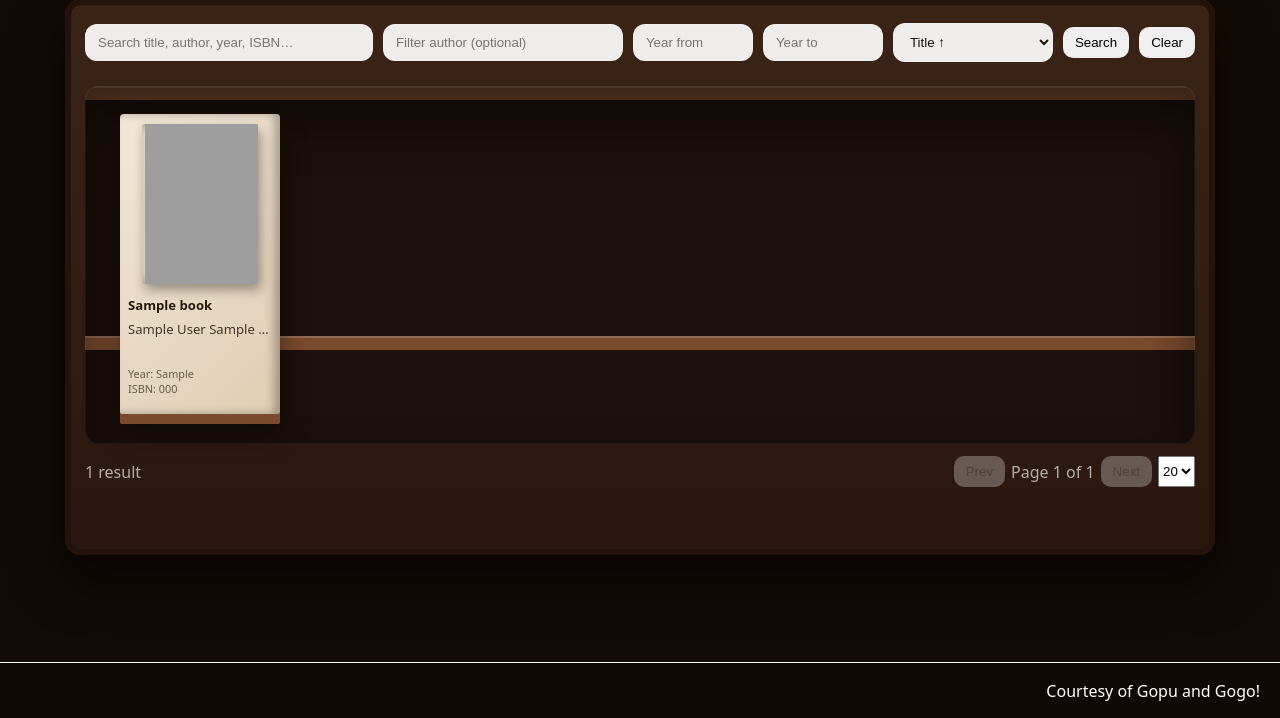
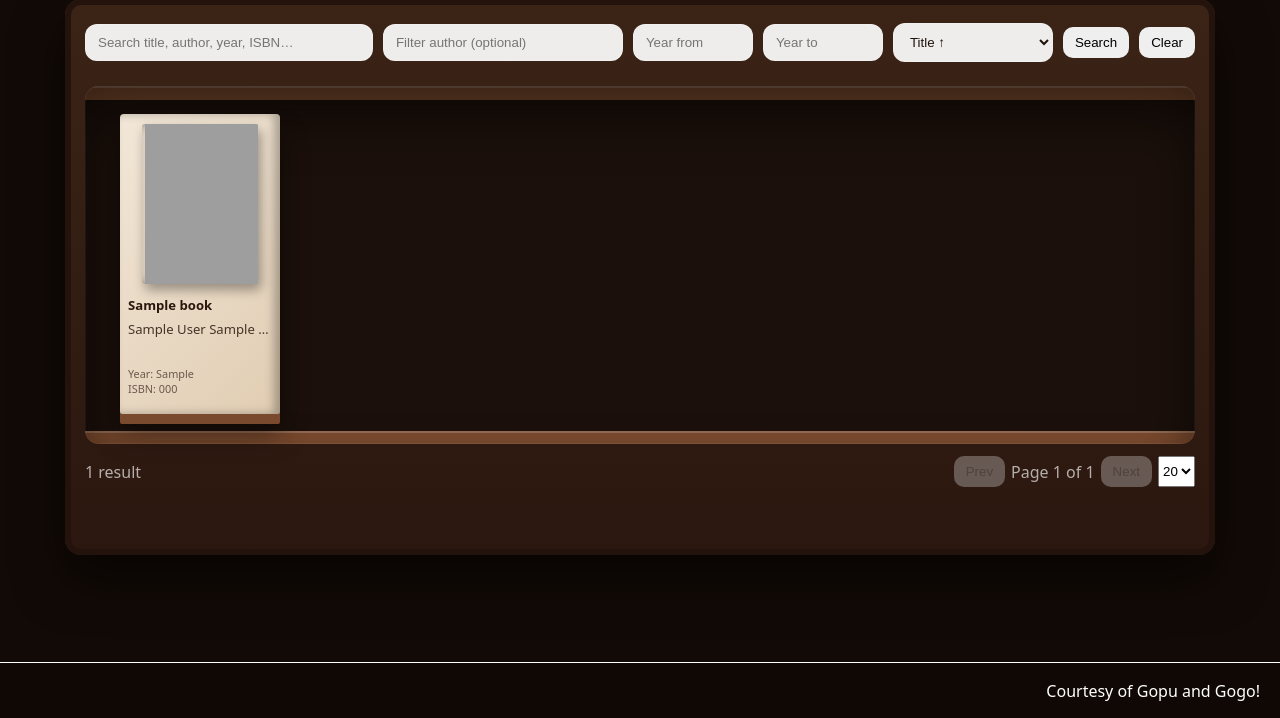
Before and after one commit to nishitjain97/BeeBees_Library, a FastAPI app: page /books in a window 1280 px wide. Shown: the part 82-800 px from the top of the page. Run offline with FastAPI, Linux system fonts and the light colour scheme; tables that the repository leaves empty hold one stand-in row (values such as "Sample post"); some libraries are stand-ins or nearby versions; grey boxes are pictures that could not be loaded.

Commit message:
fix: Orientation of books on the shelf.

```diff
--- a/app/static/style.css
+++ b/app/static/style.css
@@ -139,7 +139,7 @@ button {
   display: grid;
   grid-template-columns: repeat(auto-fill, 160px);
   justify-content: center;
-  gap: 22px 16px;
+  gap: 45px 16px;
   padding: 28px 18px 30px;
   margin-top: 24px;
   border-radius: 14px;
@@ -150,14 +150,14 @@ button {
       rgba(255,255,255,0.18) 0px,
       rgba(255,255,255,0.18) 2px,
       transparent 2px,
-      transparent 250px
+      transparent 345px
     ),
     repeating-linear-gradient(
       to bottom,
       var(--wood-light) 0px,
       var(--wood-light) 14px,
       var(--wood-dark) 14px,
-      var(--wood-dark) 250px
+      var(--wood-dark) 345px
     );
 
   box-shadow:
```
